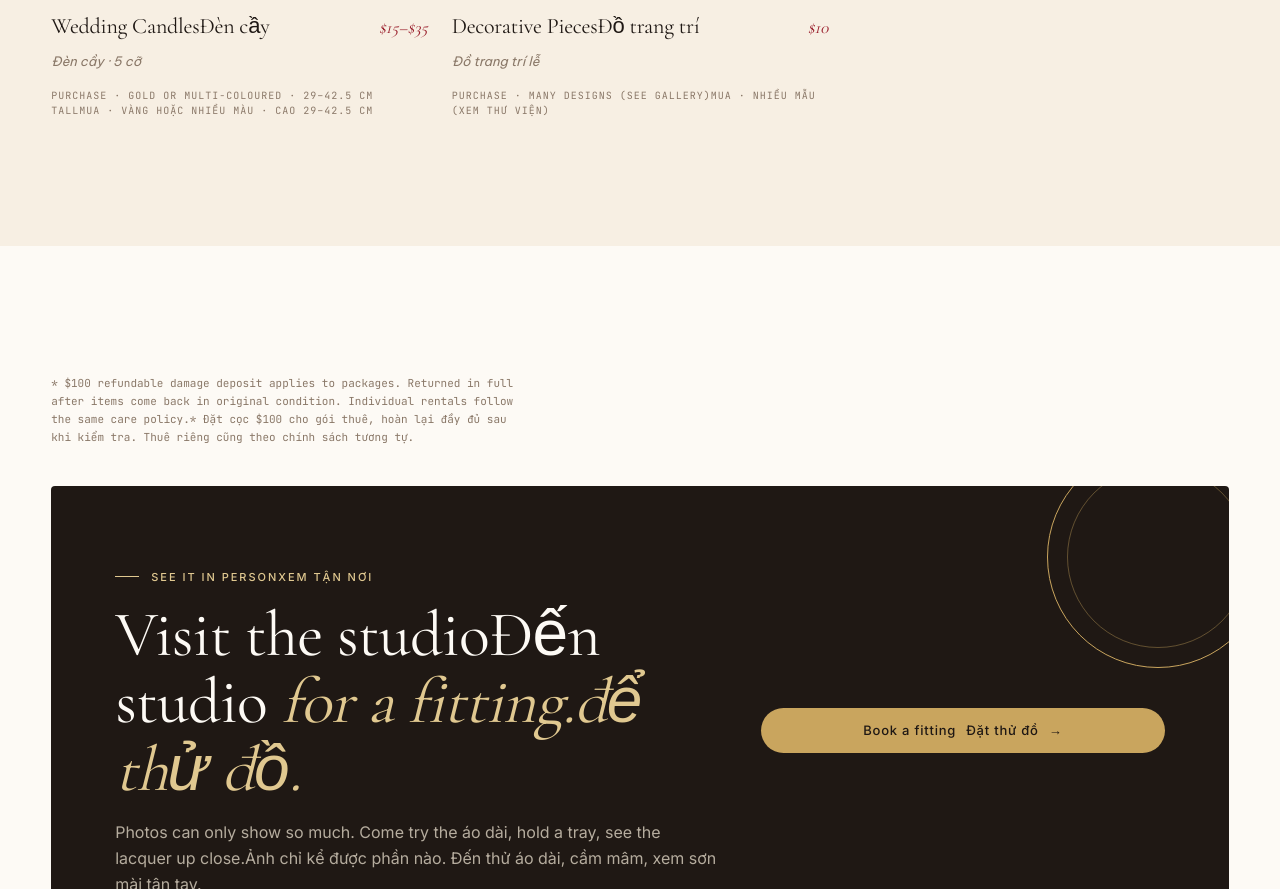
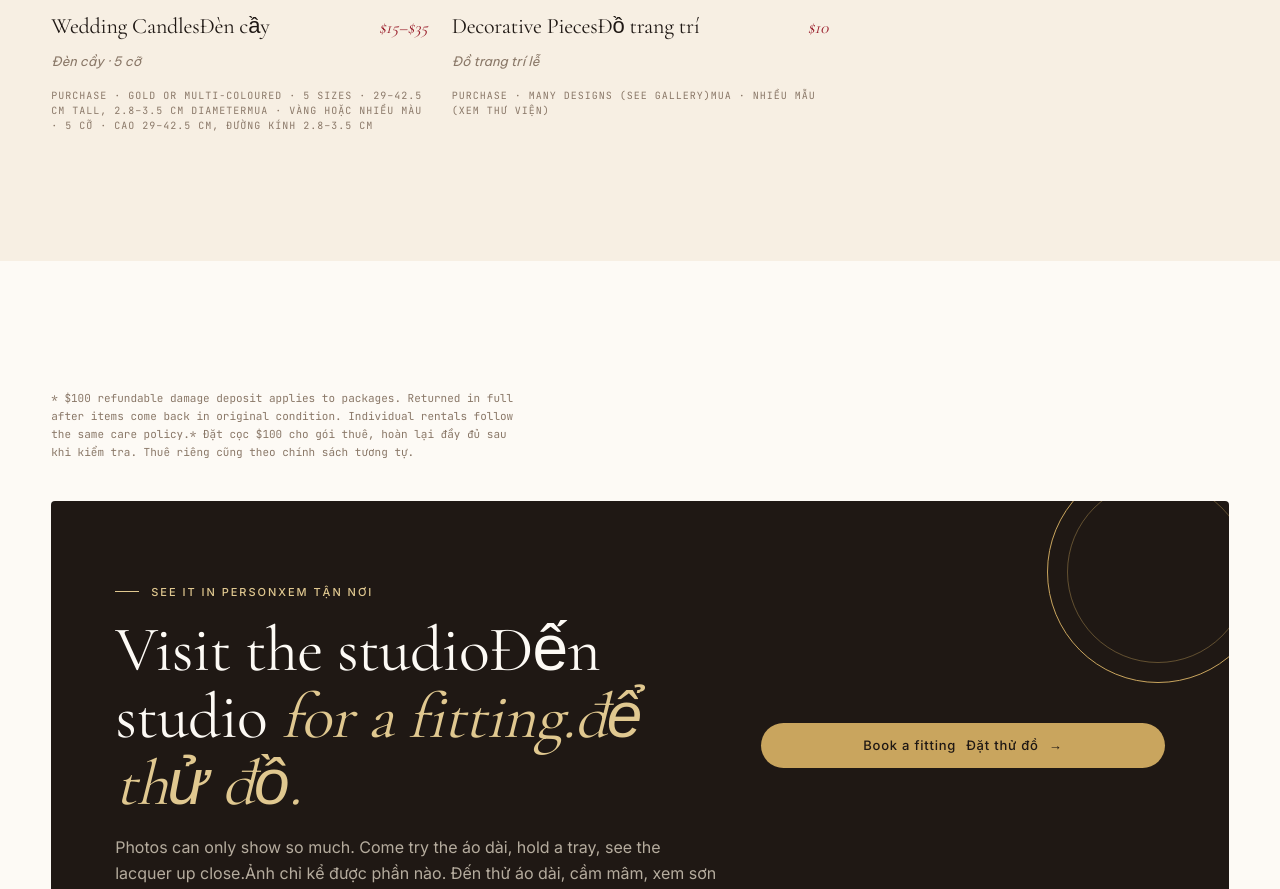
Before and after one commit to HiepTang/mws, a Next.js app: page /products in a window 1280 px wide. Shown: the part 6160-7049 px from the top of the page. Built offline with nearby package versions, Linux system fonts and the light colour scheme; no server answers.

Commit message:
Products: add candle diameter (2.8–3.5 cm) to the Wedding Candles meta

```diff
--- a/src/app/products/page.tsx
+++ b/src/app/products/page.tsx
@@ -164,8 +164,8 @@ const PURCHASE_ITEMS: Item[] = [
     price: "$15–$35",
     viLabel: "Đèn cầy · 5 cỡ",
     meta: {
-      en: "Purchase · gold or multi-coloured · 29–42.5 cm tall",
-      vi: "Mua · vàng hoặc nhiều màu · cao 29–42.5 cm",
+      en: "Purchase · gold or multi-coloured · 5 sizes · 29–42.5 cm tall, 2.8–3.5 cm diameter",
+      vi: "Mua · vàng hoặc nhiều màu · 5 cỡ · cao 29–42.5 cm, đường kính 2.8–3.5 cm",
     },
   },
   {
```
